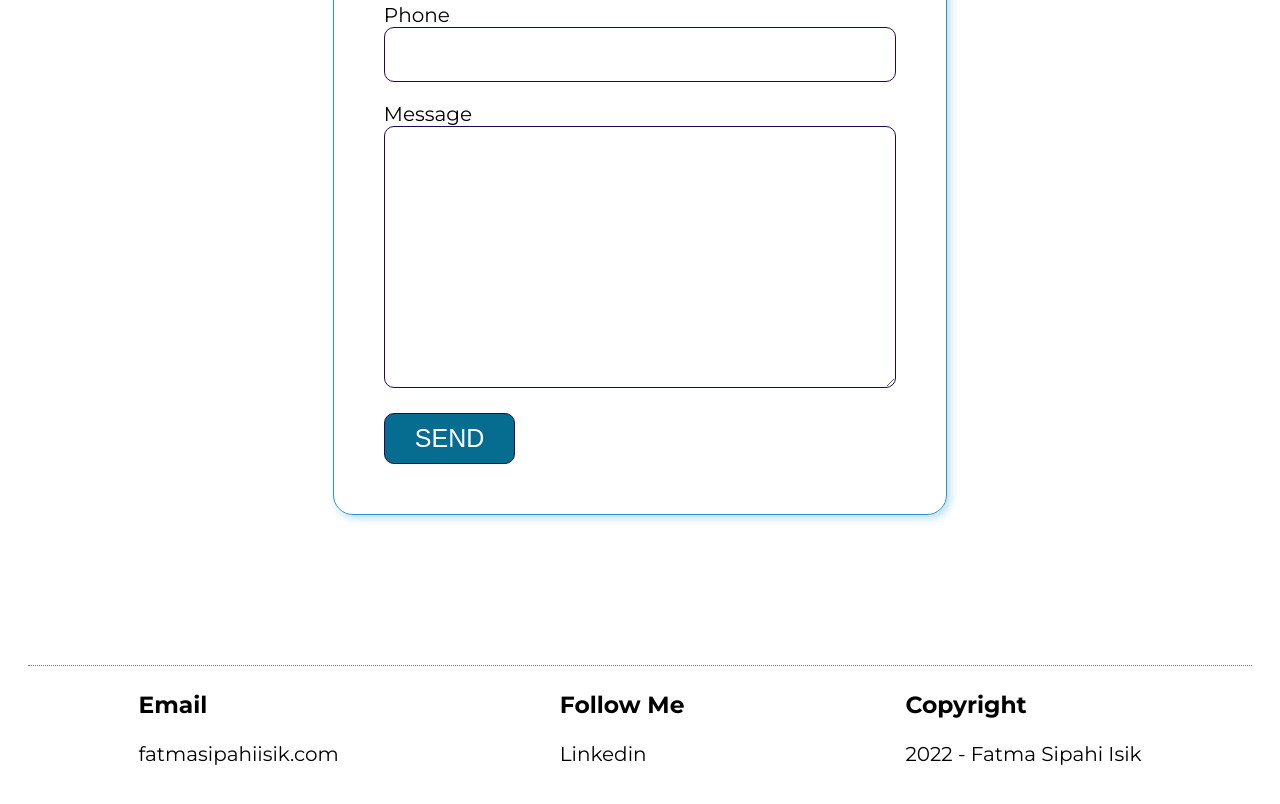
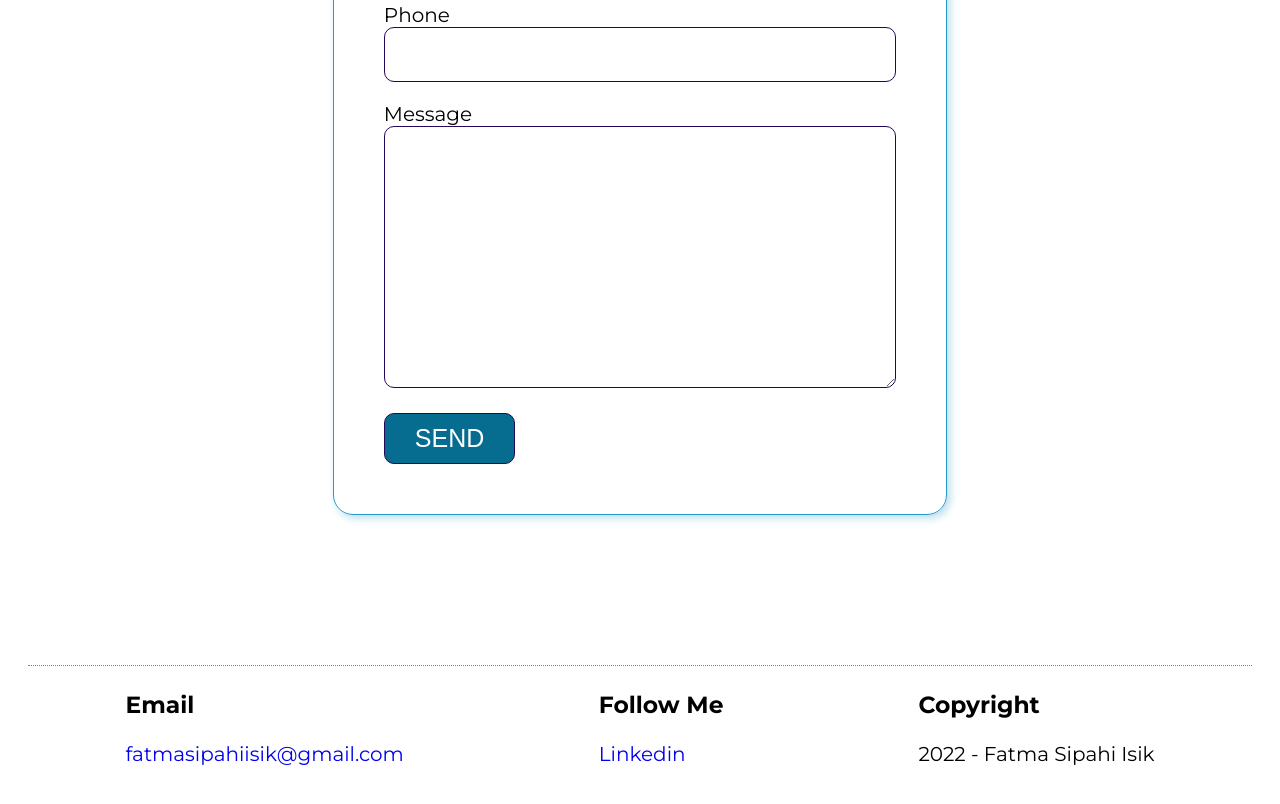
Before and after one commit to fatmasph/fatmasipahiisik, a plain HTML site: page contact.html in a window 1280 px wide. Shown: the part 683-1487 px from the top of the page. Drawn offline with Linux system fonts and the light colour scheme.

Commit message:
version3

```diff
--- a/contact.html
+++ b/contact.html
@@ -92,12 +92,12 @@
     <div class="footer">
       <div>
         <h3>Email</h3>
-        <p>fatmasipahiisik.com</p>
+        <p><a href="mailto:fatmasipahiisik@gmail.com">fatmasipahiisik@gmail.com</a></p>
       </div>
 
       <div>
         <h3>Follow Me</h3>
-        <p>Linkedin</p>
+        <a href="http://linkedin.com/in/fatmasipahiisik" target="_blank">Linkedin</a>
       </div>
 
       <div>
```
Also changed, not shown: index.html (+3 -3 lines), resume.html (+2 -2 lines), img/profilphoto.jpg (deleted), img/profilphoto2.jpg (added).
